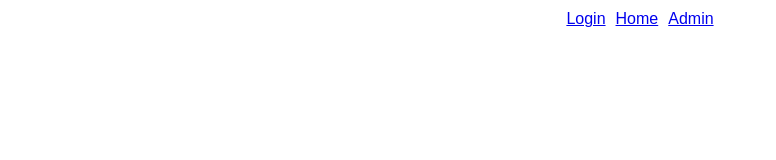
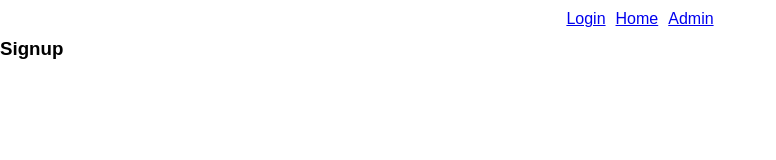
Before and after one commit to chenMordechai/Playspace-front, a React (Vite) app: page /signup in a window 1280 px wide. Before the commit this address had no page. Shown: the top 160 px of the page, without its empty margins (0-776 px from the left). Built offline with nearby package versions, Linux system fonts and the light colour scheme.

Commit message:
signup page

```diff
--- a/src/App.jsx
+++ b/src/App.jsx
@@ -5,6 +5,7 @@ import './assets/style/main.scss'
 
 import { store } from './store/store'
 import { Login } from './pages/Login'
+import { Signup } from './pages/Signup'
 import { Home } from './pages/Home'
 import { Admin } from './pages/Admin'
 import { NavLinks } from './cmps/NavLinks'
@@ -20,6 +21,7 @@ function App() {
             <div className="main-container">
               <Routes>
                 <Route path="/" element={<Login />} />
+                <Route path="/signup" element={<Signup />} />
                 <Route path="/home" element={<Home />} />
                 <Route path="/admin" element={<Admin />} />
               </Routes>
--- a/src/pages/Admin.jsx
+++ b/src/pages/Admin.jsx
@@ -1,4 +1,6 @@
 import { useEffect, useState } from 'react'
+import { useSelector } from 'react-redux'
+import { useNavigate } from "react-router-dom"
 import { prominent } from 'color.js'
 
 import { gameService } from '../services/game.service.js'
@@ -15,7 +17,11 @@ export function Admin() {
     const [openColorPicker, setOpenColorPicker] = useState(false)
     const [isLoading, setIsLoading] = useState(false)
 
+    const loggedinUser = useSelector(storeState => storeState.authModule.loggedinUser)
+    const navigate = useNavigate()
+
     useEffect(() => {
+        if (!loggedinUser?.isAdmin && !loggedinUser?.checkAdmin) navigate('/')
         const date = new Date("2024-04-02 11:00")
         // console.log('date', date)
         // console.log('date:', date.getTime())
@@ -25,7 +31,6 @@ export function Admin() {
 
     useEffect(() => {
         // when the game colors changes => change the css vars
-        console.log('game.colors', game.colors)
         const elRoot = document.querySelector(':root')
         game.colors.forEach((color, i) => {
             elRoot.style.setProperty(`--clr-${i}`, color);
--- a/src/pages/Home.jsx
+++ b/src/pages/Home.jsx
@@ -1,4 +1,7 @@
 import { useEffect } from "react"
+import { useSelector } from 'react-redux'
+import { useNavigate } from "react-router-dom"
+
 import { getAdminGames } from "../store/actions/game.action.js"
 import { httpService } from "../services/http.service.js"
 
@@ -6,7 +9,12 @@ import { httpService } from "../services/http.service.js"
 
 export function Home() {
 
+    const loggedinUser = useSelector(storeState => storeState.authModule.loggedinUser)
+    const navigate = useNavigate()
+
+
     useEffect(() => {
+        if (!loggedinUser) navigate('/')
         // init()
         // callAPI()
     }, [])
--- /dev/null
+++ b/src/pages/Signup.jsx
@@ -0,0 +1,9 @@
+
+
+export function Signup() {
+    return (
+        <section>
+            <h1>Signup</h1>
+        </section>
+    )
+}
```
